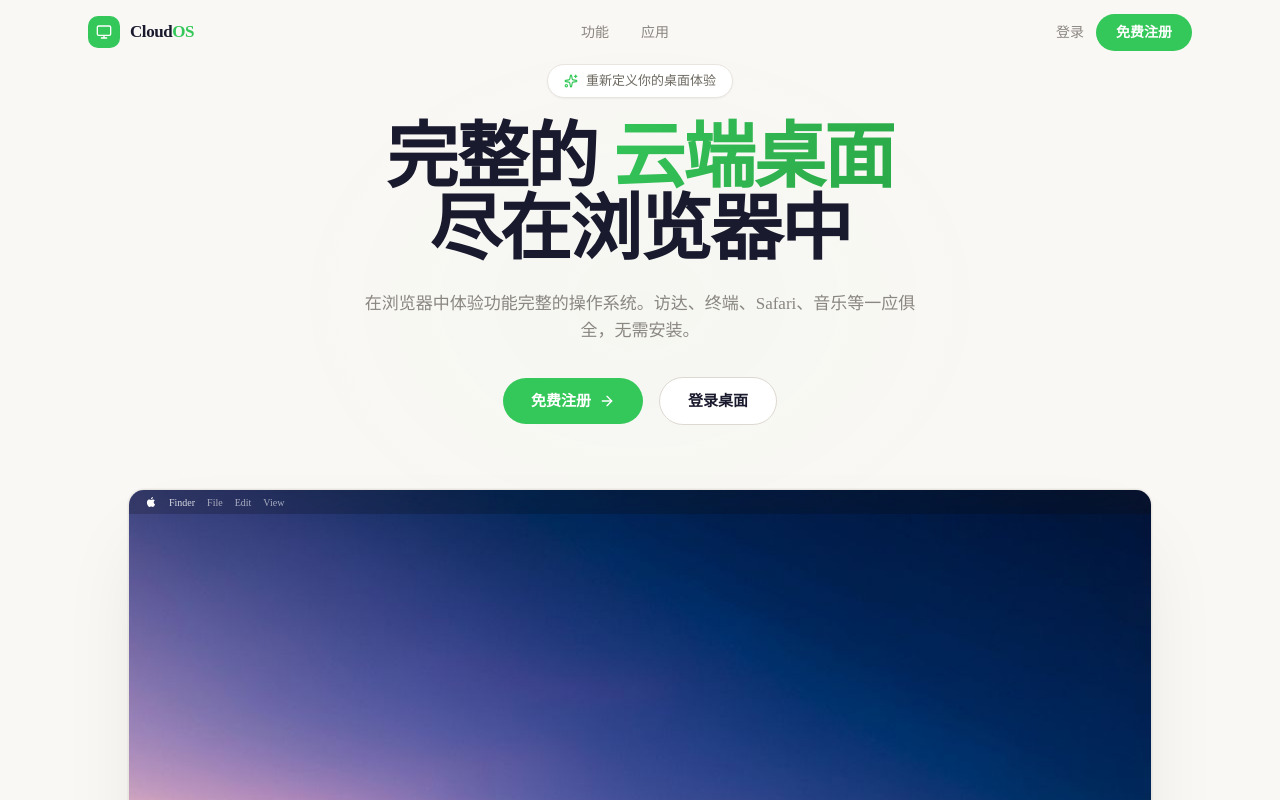
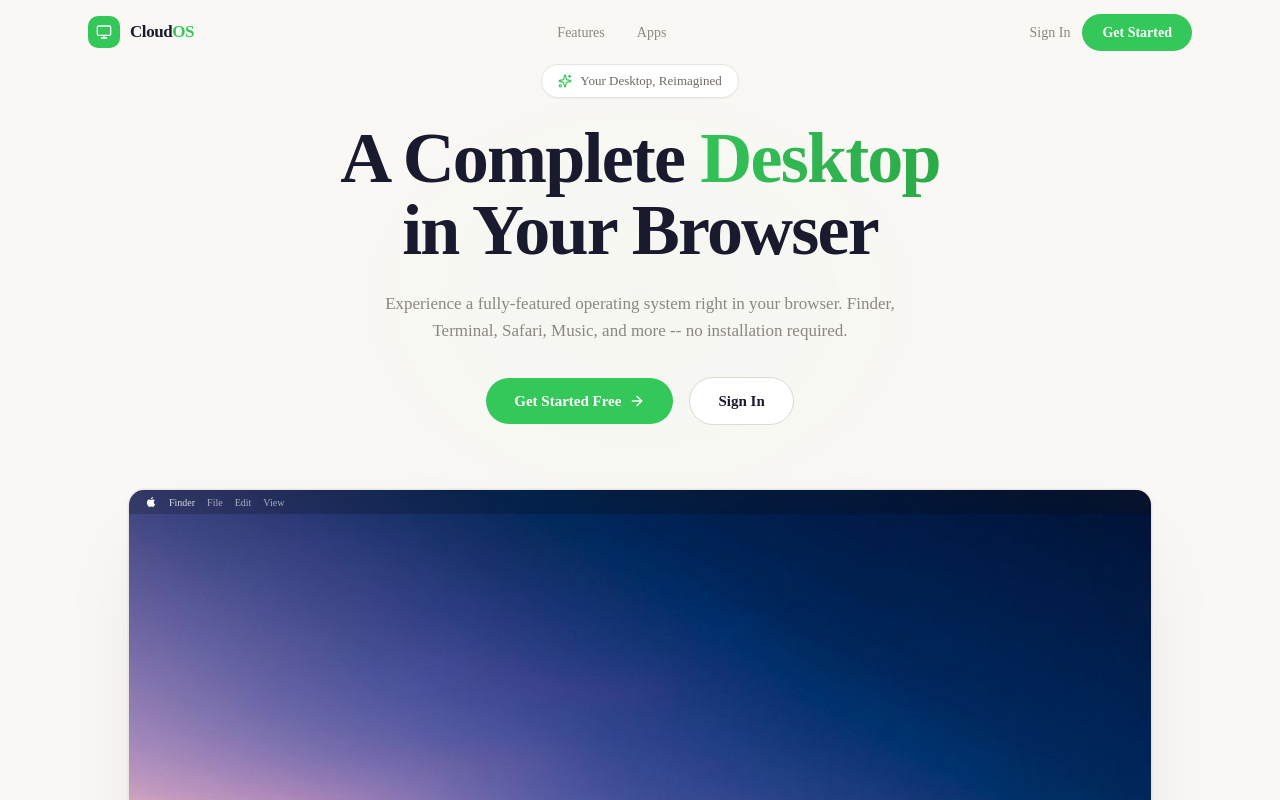
Before and after one commit to juegen66/Ever-Relay, a Next.js app: page / in a window 1280 px wide. Shown: the top 800 px of the page. Built offline with nearby package versions, Linux system fonts and the light colour scheme.

Commit message:
feat: translate all Chinese text to English\n\nUpdate all Chinese content to English for better localization.

```diff
--- a/components/landing/hero-section.tsx
+++ b/components/landing/hero-section.tsx
@@ -18,12 +18,12 @@ export function HeroSection() {
       {/* Badge */}
       <div className="animate-hero mb-6 flex items-center gap-2 rounded-full border border-[#e8e4de] bg-white px-4 py-1.5 shadow-sm">
         <Sparkles className="h-3.5 w-3.5 text-[#34c759]" />
-        <span className="text-[13px] text-[#6e6a62]">重新定义你的桌面体验</span>
+        <span className="text-[13px] text-[#6e6a62]">Your Desktop, Reimagined</span>
       </div>
 
       {/* Headline */}
       <h1 className="animate-hero-delay-1 max-w-3xl text-center text-5xl font-bold leading-[1.1] tracking-tight text-[#1a1a2e] md:text-7xl text-balance">
-        完整的{" "}
+        A Complete{" "}
         <span
           className="bg-clip-text text-transparent animate-shimmer"
           style={{
@@ -31,15 +31,16 @@ export function HeroSection() {
             backgroundSize: "200% auto",
           }}
         >
-          云端桌面
+          Desktop
         </span>
         <br />
-        尽在浏览器中
+        in Your Browser
       </h1>
 
       {/* Subtitle */}
       <p className="animate-hero-delay-2 mt-6 max-w-xl text-center text-[17px] leading-relaxed text-[#8a8680]">
-        在浏览器中体验功能完整的操作系统。访达、终端、Safari、音乐等一应俱全，无需安装。
+        Experience a fully-featured operating system right in your browser.
+        Finder, Terminal, Safari, Music, and more -- no installation required.
       </p>
 
       {/* CTAs */}
@@ -48,14 +49,14 @@ export function HeroSection() {
           href="/register"
           className="group flex items-center gap-2 rounded-full bg-[#34c759] px-7 py-3 text-[15px] font-semibold text-white transition-all hover:bg-[#2fb84e] hover:shadow-lg hover:shadow-[#34c759]/20"
         >
-          免费注册
+          Get Started Free
           <ArrowRight className="h-4 w-4 transition-transform group-hover:translate-x-0.5" />
         </Link>
         <Link
           href="/desktop"
           className="rounded-full border border-[#ddd8d0] bg-white px-7 py-3 text-[15px] font-semibold text-[#1a1a2e] transition-all hover:bg-[#f5f2ee] hover:border-[#ccc7bf]"
         >
-          登录桌面
+          Sign In
         </Link>
       </div>
 
@@ -69,7 +70,7 @@ export function HeroSection() {
         >
           <Image
             src="/images/wallpaper.jpg"
-            alt="CloudOS 桌面预览"
+            alt="CloudOS Desktop Preview"
             width={1920}
             height={1080}
             className="w-full"
--- a/components/landing/navbar.tsx
+++ b/components/landing/navbar.tsx
@@ -36,10 +36,10 @@ export function Navbar() {
         {/* Desktop Nav */}
         <div className="hidden items-center gap-8 md:flex">
           <a href="#features" className="text-[14px] text-[#8a8680] transition-colors hover:text-[#1a1a2e]">
-            功能
+            Features
           </a>
           <a href="#apps" className="text-[14px] text-[#8a8680] transition-colors hover:text-[#1a1a2e]">
-            应用
+            Apps
           </a>
         </div>
 
@@ -49,13 +49,13 @@ export function Navbar() {
             href="/desktop"
             className="text-[14px] font-medium text-[#8a8680] transition-colors hover:text-[#1a1a2e]"
           >
-            登录
+            Sign In
           </Link>
           <Link
             href="/register"
             className="rounded-full bg-[#34c759] px-5 py-2 text-[14px] font-semibold text-white transition-all hover:bg-[#2fb84e] hover:shadow-md hover:shadow-[#34c759]/15"
           >
-            免费注册
+            Get Started
           </Link>
         </div>
 
@@ -73,11 +73,11 @@ export function Navbar() {
       {mobileOpen && (
         <div className="border-t border-[#e8e4de] bg-[#faf8f5]/95 backdrop-blur-xl px-6 py-4 md:hidden">
           <div className="flex flex-col gap-3">
-            <a href="#features" onClick={() => setMobileOpen(false)} className="text-[14px] text-[#8a8680] hover:text-[#1a1a2e] py-2">功能</a>
-            <a href="#apps" onClick={() => setMobileOpen(false)} className="text-[14px] text-[#8a8680] hover:text-[#1a1a2e] py-2">应用</a>
+            <a href="#features" onClick={() => setMobileOpen(false)} className="text-[14px] text-[#8a8680] hover:text-[#1a1a2e] py-2">Features</a>
+            <a href="#apps" onClick={() => setMobileOpen(false)} className="text-[14px] text-[#8a8680] hover:text-[#1a1a2e] py-2">Apps</a>
             <div className="pt-2 border-t border-[#e8e4de] flex flex-col gap-2">
-              <Link href="/desktop" className="text-[14px] text-[#8a8680] hover:text-[#1a1a2e] py-2">登录</Link>
-              <Link href="/register" onClick={() => setMobileOpen(false)} className="rounded-full bg-[#34c759] px-5 py-2.5 text-center text-[14px] font-semibold text-white">免费注册</Link>
+            <Link href="/desktop" className="text-[14px] text-[#8a8680] hover:text-[#1a1a2e] py-2">Sign In</Link>
+            <Link href="/register" onClick={() => setMobileOpen(false)} className="rounded-full bg-[#34c759] px-5 py-2.5 text-center text-[14px] font-semibold text-white">Get Started</Link>
             </div>
           </div>
         </div>
```
